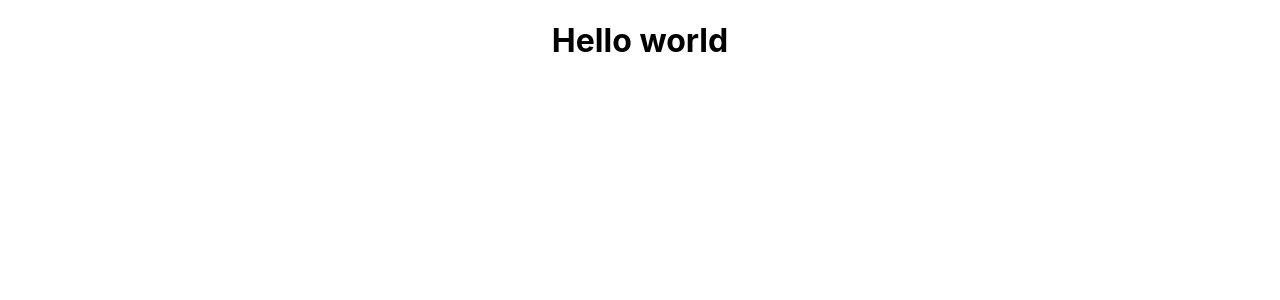
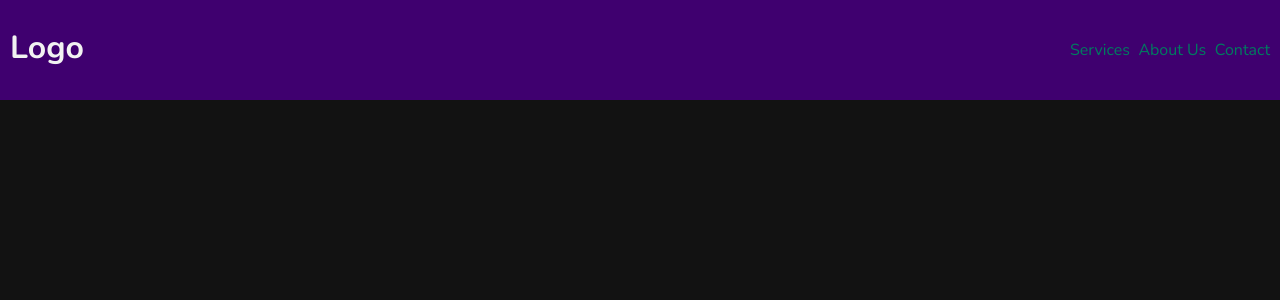
Before and after one commit to CoolistKovbel/fluffy-spork, a React (Create React App) app: page / in a window 1280 px wide. Shown: the top 300 px of the page. Built offline with nearby package versions, Linux system fonts and the light colour scheme.

Commit message:
header lowkey complete

```diff
--- a/src/App.css
+++ b/src/App.css
@@ -1,38 +1,45 @@
-.App {
-  text-align: center;
+/* APP CSS FILE */
+
+/*
+  Root Container
+*/
+#root {
+  padding: 0;
 }
 
-.App-logo {
-  height: 40vmin;
-  pointer-events: none;
+/*
+  APP container
+*/
+
+.App {
+  padding: 0;
 }
 
-@media (prefers-reduced-motion: no-preference) {
-  .App-logo {
-    animation: App-logo-spin infinite 20s linear;
-  }
+/*
+   Header Component
+*/
+
+#main__header {
+  width: 100%;
+  height: 100px;
+  background-color: var(--metallic-indigo-purple);
 }
 
-.App-header {
-  background-color: #282c34;
-  min-height: 100vh;
+#main__header .container {
+  padding: 10px;
   display: flex;
-  flex-direction: column;
   align-items: center;
-  justify-content: center;
-  font-size: calc(10px + 2vmin);
-  color: white;
+  justify-content: space-between;
+  height: 100%;
 }
 
-.App-link {
-  color: #61dafb;
+#main__header nav {
+  width: 200px;
+  display: flex;
+  align-items: center;
+  justify-content: space-between;
 }
 
-@keyframes App-logo-spin {
-  from {
-    transform: rotate(0deg);
-  }
-  to {
-    transform: rotate(360deg);
-  }
+#main__header nav a:hover {
+  text-decoration: underline;
 }
--- a/src/App.js
+++ b/src/App.js
@@ -1,10 +1,14 @@
+
+import Header from './components/Header';
 
 import './App.css';
 
 function App() {
   return (
     <div className="App">
-      <h1>Hello world</h1>
+
+      <Header />
+
     </div>
   );
 }
--- /dev/null
+++ b/src/components/Header.jsx
@@ -0,0 +1,22 @@
+
+
+export default function Header () {
+    return (
+        <header id="main__header">
+
+            <div className="container">
+
+                <h1>Logo</h1>
+
+                <nav>
+                    <a href="#services">Services</a>
+                    <a href="#aboutUs">About Us</a>
+                    <a href="#contact">Contact</a>
+                </nav>
+
+            </div>
+
+
+        </header>
+    )
+}
--- a/src/index.css
+++ b/src/index.css
@@ -1,13 +1,56 @@
+@import url('https://fonts.googleapis.com/css2?family=Nunito:wght@300;400;700&display=swap');
+
+*{
+  margin: 0;
+  padding: 0;
+  box-sizing: border-box;
+}
+
+:root {
+  --metallic-deep-green: #00563F;
+  --metallic-teal-blue: #007D84;
+  --metallic-royal-purple: #3E006F;
+
+  --metallic-navy-blue: #001F3F;
+  --metallic-indigo-purple: #3F006F;
+  --metallic-midnight-black: #121212;
+
+  --metallic-emerald-green: #007B5F;
+  --metallic-sapphire-blue: #005A7D;
+  --metallic-obsidian-black: #0C0C0C;
+
+  --metallic-azure-blue: #007DBA;
+  --metallic-lavender-purple: #7D4D99;
+  --metallic-jade-green: #006D5A;
+}
+
 body {
-  margin: 0;
-  font-family: -apple-system, BlinkMacSystemFont, 'Segoe UI', 'Roboto', 'Oxygen',
-    'Ubuntu', 'Cantarell', 'Fira Sans', 'Droid Sans', 'Helvetica Neue',
-    sans-serif;
-  -webkit-font-smoothing: antialiased;
-  -moz-osx-font-smoothing: grayscale;
+  background-color: var(--metallic-midnight-black);
+  color: #f2f2f2;
+  font-family: 'Nunito', sans-serif;
+  padding: 0;
 }
 
 code {
   font-family: source-code-pro, Menlo, Monaco, Consolas, 'Courier New',
     monospace;
+  color: var(--metallic-emerald-green)
 }
+
+h1,h2,h3,h4,h5,h6 {
+  margin-bottom: 5px;
+}
+
+p {
+  font-size: 14px;
+  margin-bottom: 5px;
+}
+
+a {
+  text-decoration: none;
+  color: var(--metallic-emerald-green);
+}
+
+span, div, form, input {
+  padding: 5px;
+}
```
Also changed, not shown: 1 other file (tests, documents, lock files or other folders).
